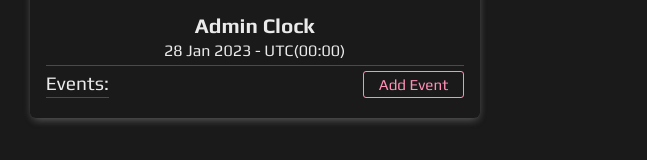
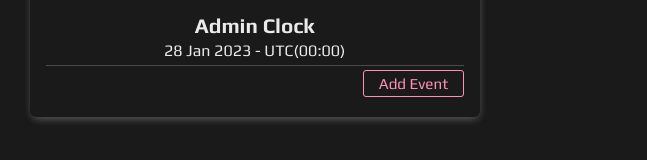
Before and after one commit to rislammb/track-zone-test, a React (Create React App) app: page / in a window 1280 px wide. Shown: the part 156-316 px from the top of the page, without its empty margins (317-964 px from the left). Built offline with nearby package versions, Linux system fonts and the light colour scheme.

Commit message:
Update Clock.jsx

```diff
--- a/src/components/clock/Clock.jsx
+++ b/src/components/clock/Clock.jsx
@@ -65,7 +65,7 @@ const Clock = ({
       )}
       <Hr />
       <Flex jc={'space-between'} m={'0.25rem 0'} ai={'center'}>
-        <Text size={'lg'} style={{ borderBottom: '1px solid #4a4a4a' }}>Events:</Text>
+        {events?.length > 0 ? <Text size={'lg'} style={{ borderBottom: '1px solid #4a4a4a' }}>Events:</Text> : <span></span>}
         <Button onClick={() => openModal('event', clock ? clock.id : 'admin')}>
           Add Event
         </Button>
```
